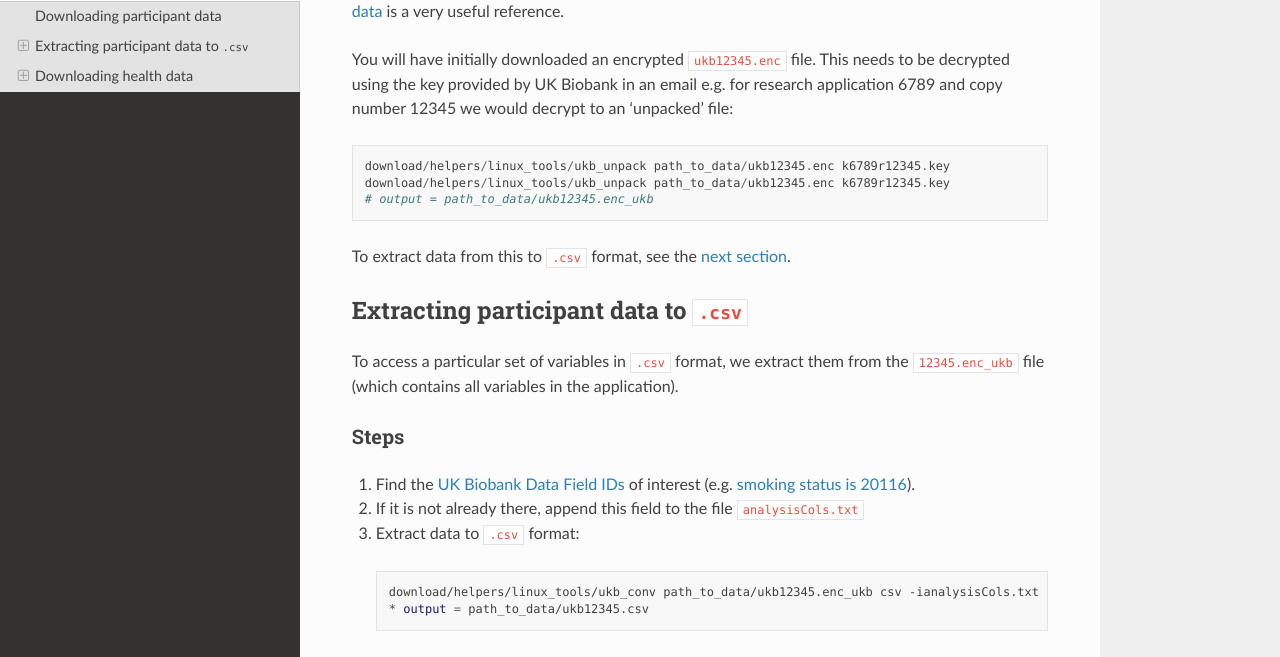
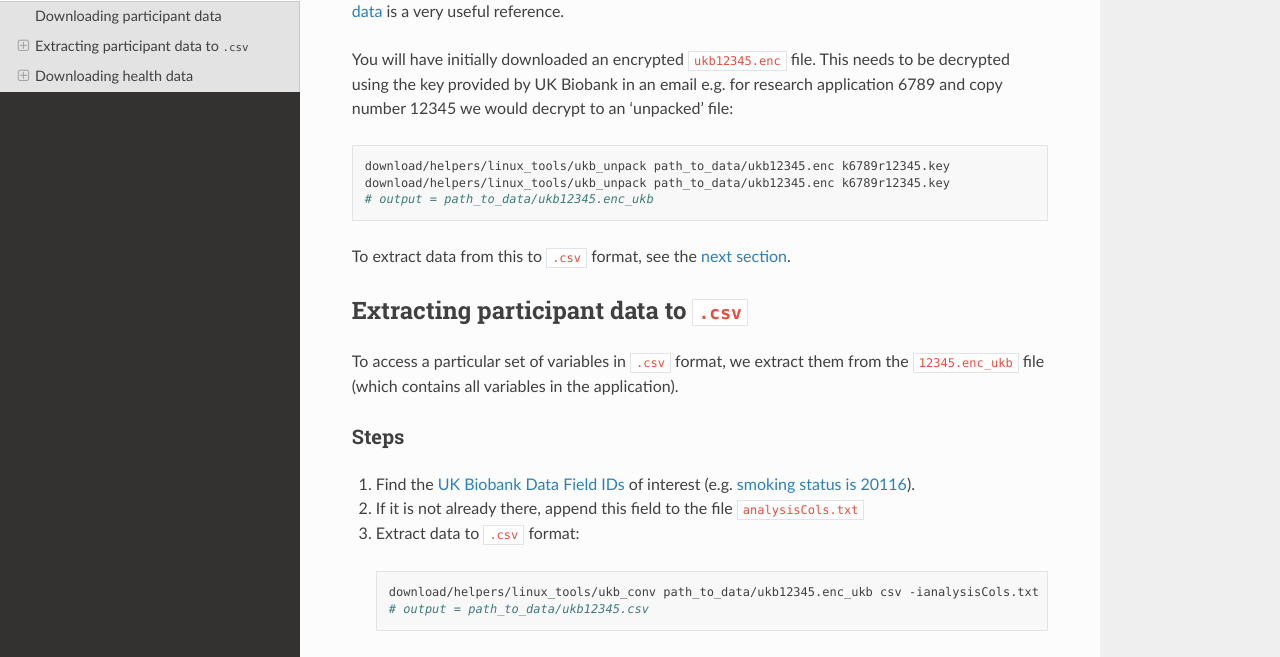
Before and after one commit to OxWearables/ukb_download_and_prep_template, a Sphinx documentation site: the page built from docs/download.rst, in a window 1280 px wide and 900 px high. Shown: the part 240-897 px from the top of the window. Built offline with Sphinx 7.4.7 and the Read the Docs theme 2.0.0, drawn with Linux system fonts in a browser that asks for light colours.

```diff
--- a/docs/download.rst
+++ b/docs/download.rst
@@ -10,7 +10,7 @@
 
 You will have initially downloaded an encrypted :code:`ukb12345.enc` file. This needs to be decrypted using the key provided by UK Biobank in an email e.g. for research application 6789 and copy number 12345 we would decrypt to an 'unpacked' file:
 
-.. code-block::
+.. code-block:: sh
 
   download/helpers/linux_tools/ukb_unpack path_to_data/ukb12345.enc k6789r12345.key
   download/helpers/linux_tools/ukb_unpack path_to_data/ukb12345.enc k6789r12345.key
@@ -34,7 +34,7 @@
   .. code-block:: sh
 
      download/helpers/linux_tools/ukb_conv path_to_data/ukb12345.enc_ukb csv -ianalysisCols.txt
-     * output = path_to_data/ukb12345.csv
+     # output = path_to_data/ukb12345.csv
 
 
 ======
```
